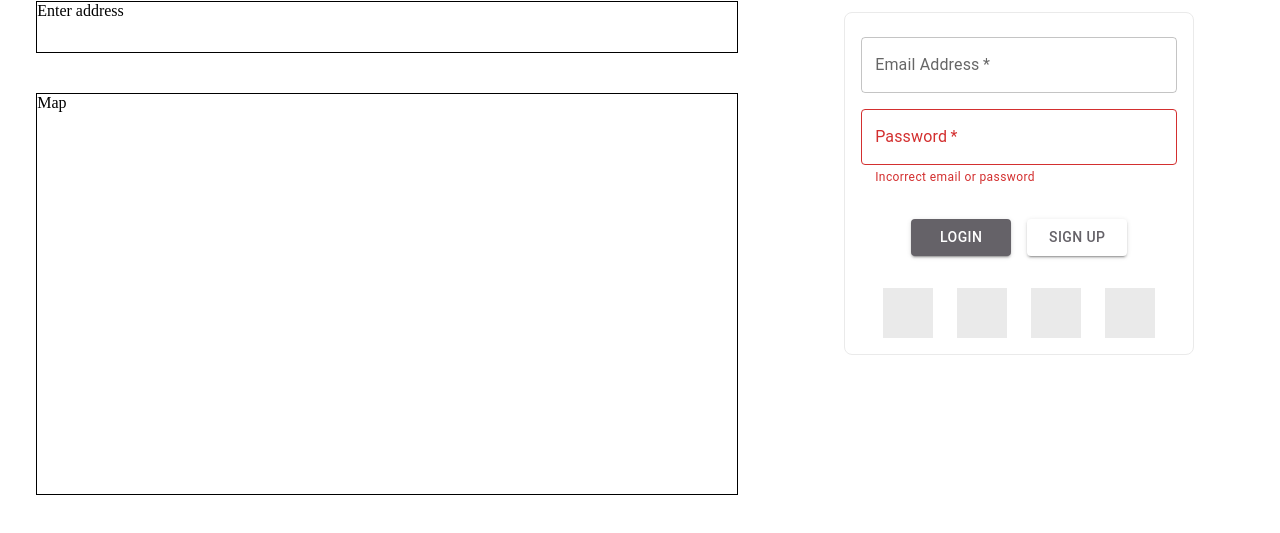
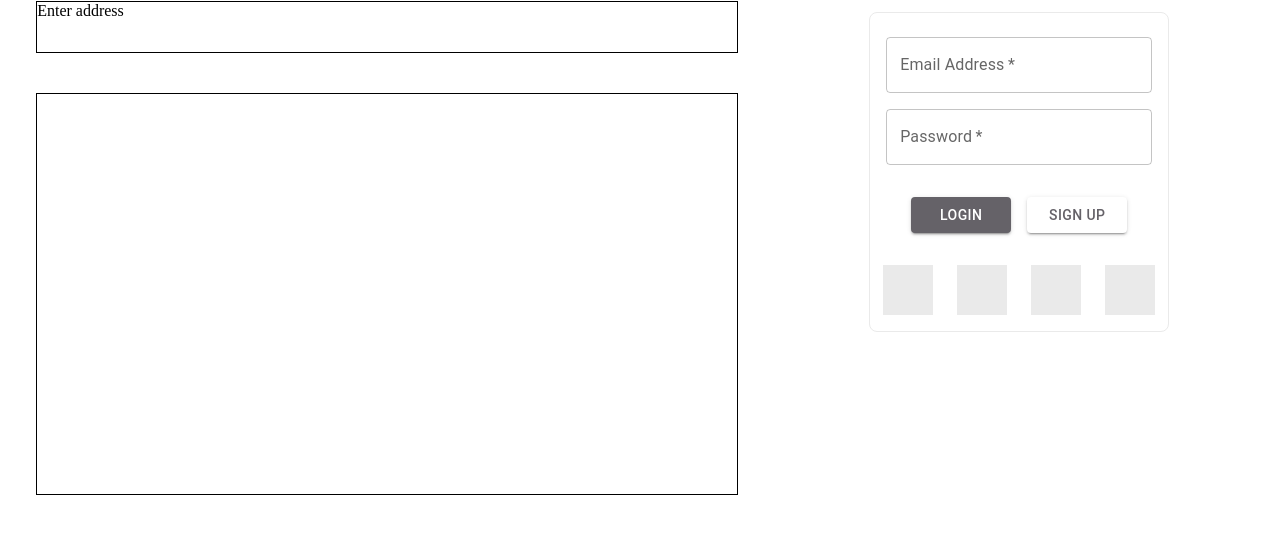
Before and after one commit to fastguys/PostManWeb, a React (Create React App) app: page / in a window 1280 px wide. Shown: the part 209-742 px from the top of the page. Built offline with nearby package versions, Linux system fonts and the light colour scheme; no server answers.

Commit message:
fix login bug

```diff
--- a/src/LoginPage/Login.js
+++ b/src/LoginPage/Login.js
@@ -1,7 +1,7 @@
 import React from "react";
 import { useState } from "react";
 import Button from "@mui/material/Button";
-
+import { useNavigate } from "react-router-dom";
 import TextField from "@mui/material/TextField";
 import FormControlLabel from "@mui/material/FormControlLabel";
 import Checkbox from "@mui/material/Checkbox";
@@ -12,32 +12,27 @@ import Typography from "@mui/material/Typography";
 import { auth } from "../firebase";
 import { getAuth, signInWithEmailAndPassword } from "firebase/auth";
 
-export default function Login(aaa,setaaa) {
+export default function Login() {
   const [loginError, setLoginError] = useState(false);
   const [email, setEmail] = useState('');
   const [password, setPassword] = useState('');
-  const handleSubmit = (e) => {
+  const navigate = useNavigate();
+  const handleSubmit = async (e) => {
     const auth = getAuth();
-    let flag = true
-    signInWithEmailAndPassword(auth, email, password)
+    let errorMessage = '';
+    await signInWithEmailAndPassword(auth, email, password)
       .then((userCredential) => {
-        // Signed in
-        console.log('adssd');
         const user = userCredential.user;
-        // ...
+        navigate("./homepage");
       })
       .catch((error) => {
-        setaaa(true)
-        console.log(loginError);
         const errorCode = error.code;
-        const errorMessage = error.message;
-        console.log(errorMessage);
+        errorMessage = error.message;
       });
-      if (flag == false) {
+      if (errorMessage !== '') {
         setLoginError(true);
-        console.log(loginError);
+      }
 
-      }
   };
   return (
     <div>
@@ -71,8 +66,8 @@ export default function Login(aaa,setaaa) {
         <TextField
           value={password}
           required
-          error={aaa}
-          helperText={aaa ? "Incorrect email or password" : ""}
+          error={loginError}
+          helperText={loginError ? "Incorrect email or password" : ""}
           fullWidth
           name="password"
           label="Password"
@@ -94,7 +89,7 @@ export default function Login(aaa,setaaa) {
             alignItems: "center",
           }}
         >
-        <Link sx={{ textDecoration: "none" }} >
+
         <Button
           type="submit"
           variant="contained"
@@ -105,8 +100,6 @@ export default function Login(aaa,setaaa) {
         >
           Login
         </Button>
-        </Link>
-
           <Link href="./signup" sx={{ textDecoration: "none" }}>
             <Button
               type="submit"
--- a/src/LoginPage/index.jsx
+++ b/src/LoginPage/index.jsx
@@ -2,10 +2,8 @@ import { Box } from "@mui/material";
 import React from "react";
 import Login from "./Login";
 import ResponsiveAppBar from "./TopBar";
-import { useState } from "react";
 
 const LoginPage = () => {
-  const [aaa, setaaa] = useState(false)
   return (
     <>
       <Box
@@ -40,9 +38,7 @@ const LoginPage = () => {
             <Box sx={{ width: 700, height: 50, border: 1, mb: 5 }}>
               Enter address
             </Box>
-            <Box sx={{ width: 700, height: 400, border: 1 }} >
-              Map
-            </Box>
+            <Box sx={{ width: 700, height: 400, border: 1 }} />
           </Box>
 
           {/*Right part*/}
@@ -55,8 +51,8 @@ const LoginPage = () => {
               alignItems: "center",
             }}
           >
-            <Box sx={{ width: 350, height: 600, padding: 10 }}>
-              <Login aaa = {aaa} setaaa = {setaaa}/>
+            <Box sx={{ width: 300, height: 600, padding: 10 }}>
+              <Login />
             </Box>
           </Box>
         </Box>
```
Lines whose indentation alone changed are shown as unchanged.
